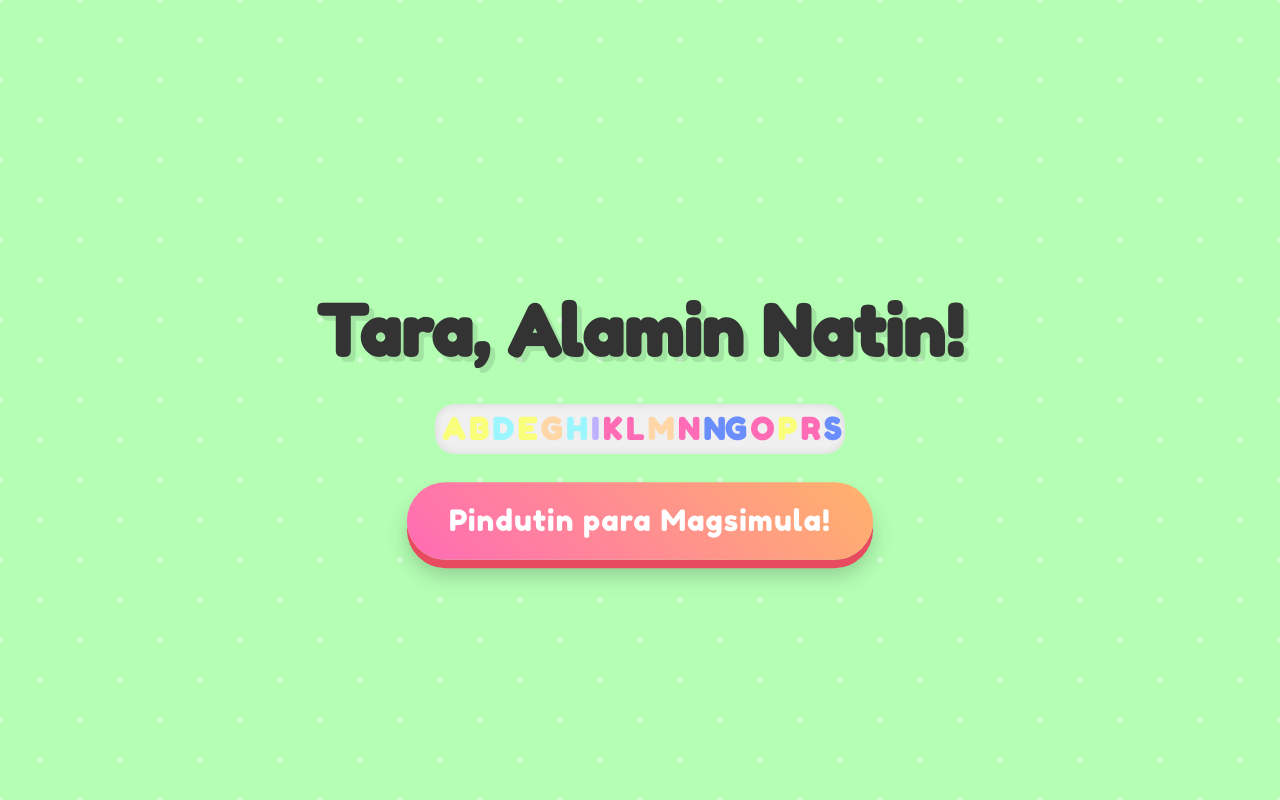
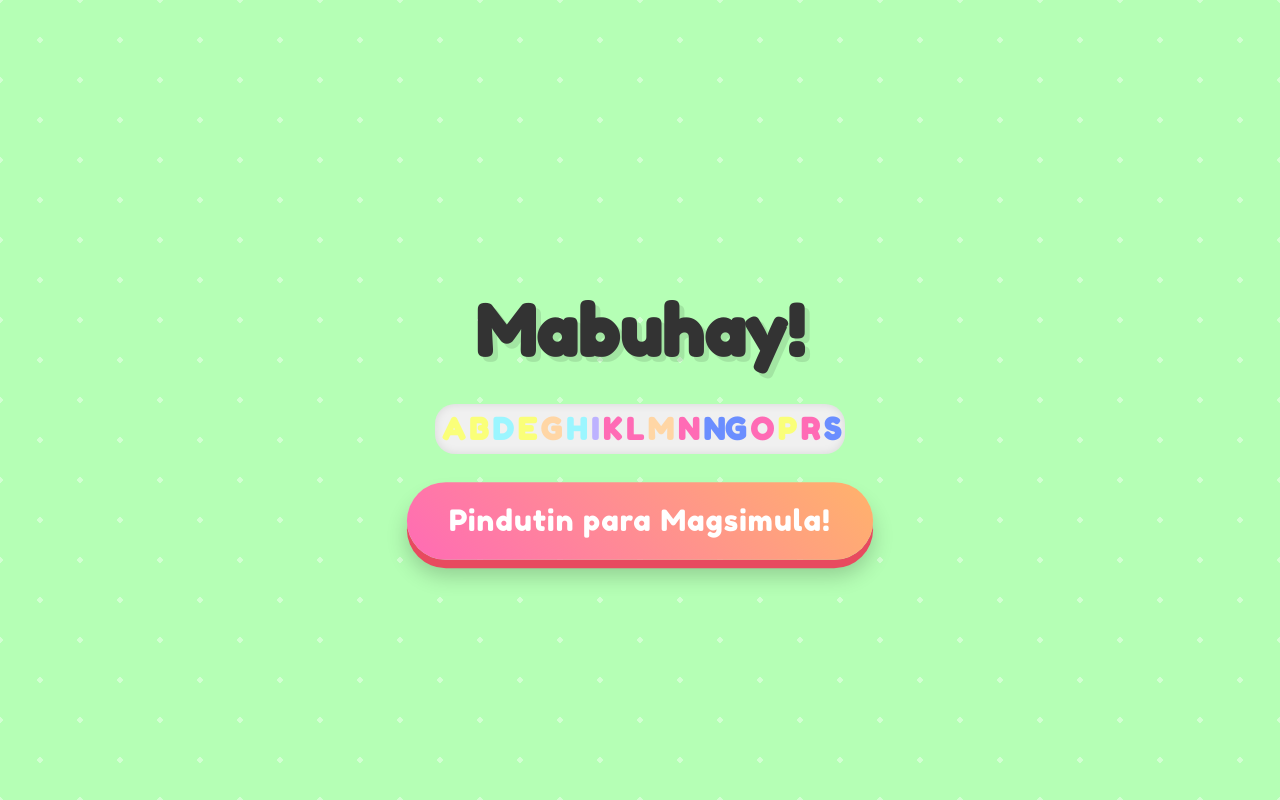
Before and after one commit to project-star-ui/alpabeto, a plain HTML site: page 2.html in a window 1280 px wide. Drawn offline with Linux system fonts and the light colour scheme.

Commit message:
Update 2.html

```diff
--- a/2.html
+++ b/2.html
@@ -371,6 +371,7 @@
             font-size: 70px;
             margin-bottom: 30px;
             text-shadow: 5px 5px 0 rgba(0, 0, 0, 0.1);
+            /* Apply the bounceIn animation to the intro title */
             animation: bounceIn 1s ease-out;
         }
 
@@ -539,7 +540,7 @@
 <body>
     <!-- Intro Loading Screen -->
     <div id="intro-screen">
-        <h1 class="intro-title">Tara, Alamin Natin!</h1>
+        <h1 class="intro-title">Mabuhay!</h1>
         <div class="loading-bar-container">
             <!-- Letters will be dynamically added here -->
         </div>
```
